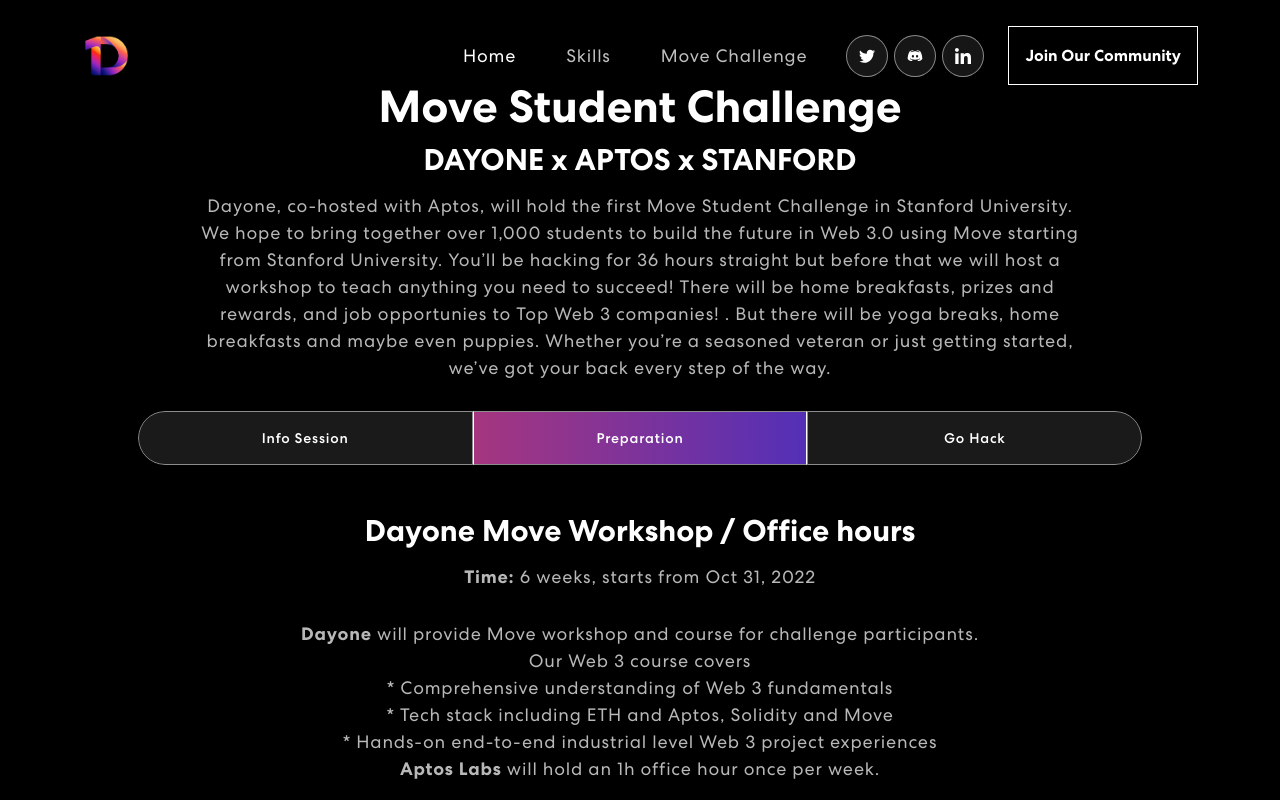
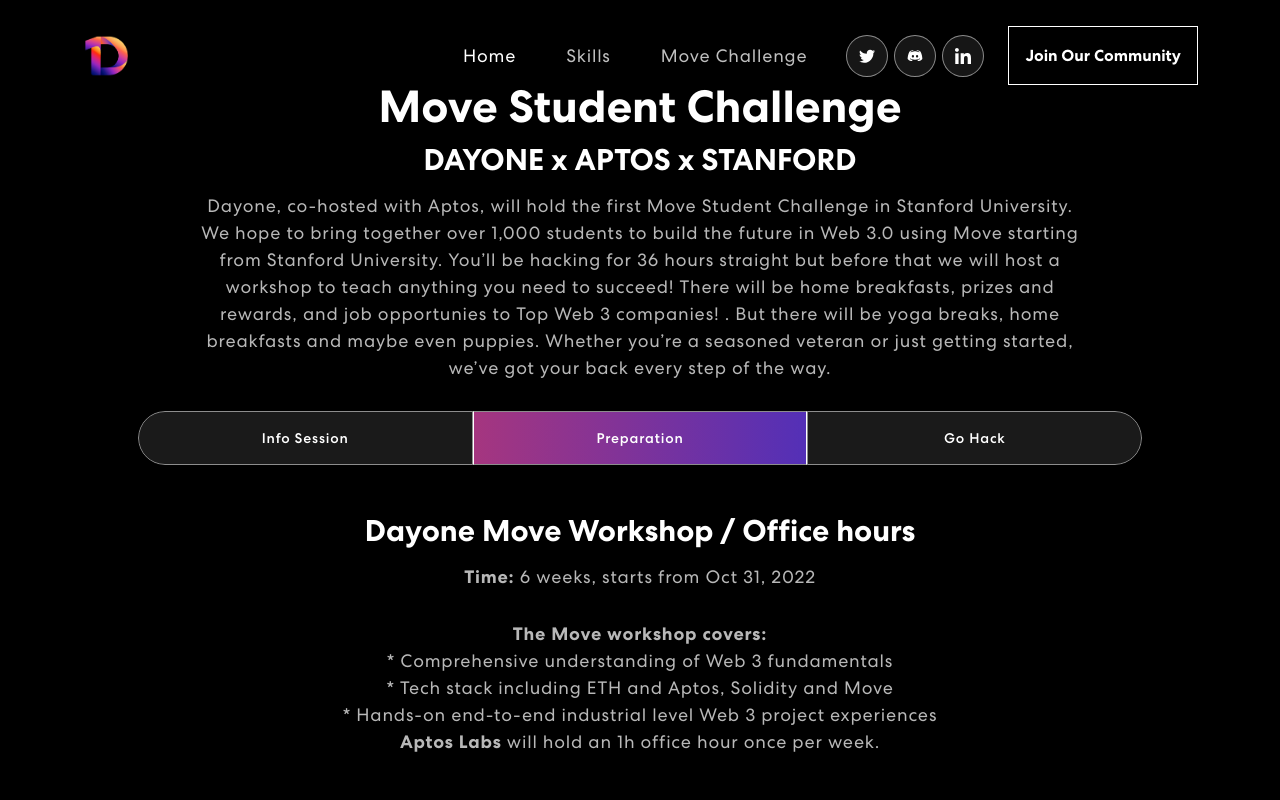
Before and after one commit to pette1999/DayOne-Web3-Website, a React (Create React App) app: page / in a window 1280 px wide. Both pictures are taken after a click on the tab "Preparation". Shown: the part 1796-2596 px from the top of the page. Built offline with nearby package versions, Linux system fonts and the light colour scheme.

Commit message:
update wording

```diff
--- a/src/components/Projects.js
+++ b/src/components/Projects.js
@@ -37,7 +37,7 @@
                     <Tab.Pane eventKey="second">
                       <h3>Dayone Move Workshop / Office hours</h3>
                       <p><b>Time:</b> 6 weeks, starts from Oct 31, 2022<br></br></p>
-                      <p><b>Dayone</b> will provide Move workshop and course for challenge participants.<br></br>Our Web 3 course covers <br/>* Comprehensive understanding of Web 3 fundamentals<br/>* Tech stack including ETH and Aptos, Solidity and Move<br/>* Hands-on end-to-end industrial level Web 3 project experiences<br/><b>Aptos Labs</b> will hold an 1h office hour once per week.</p>
+                      <p><b>The Move workshop covers:</b> <br/>* Comprehensive understanding of Web 3 fundamentals<br/>* Tech stack including ETH and Aptos, Solidity and Move<br/>* Hands-on end-to-end industrial level Web 3 project experiences<br/><b>Aptos Labs</b> will hold an 1h office hour once per week.</p>
                       {/* <h4>Join the waitlist, Details Coming Soon...</h4> */}
                     </Tab.Pane>
                     <Tab.Pane eventKey="third">
```
